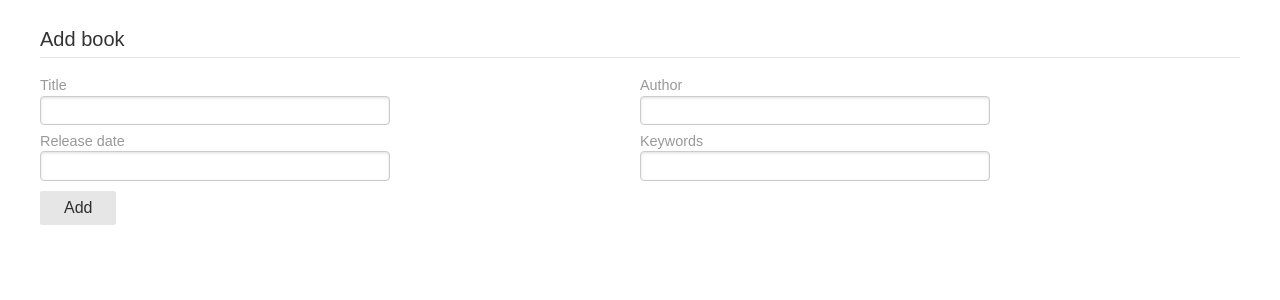
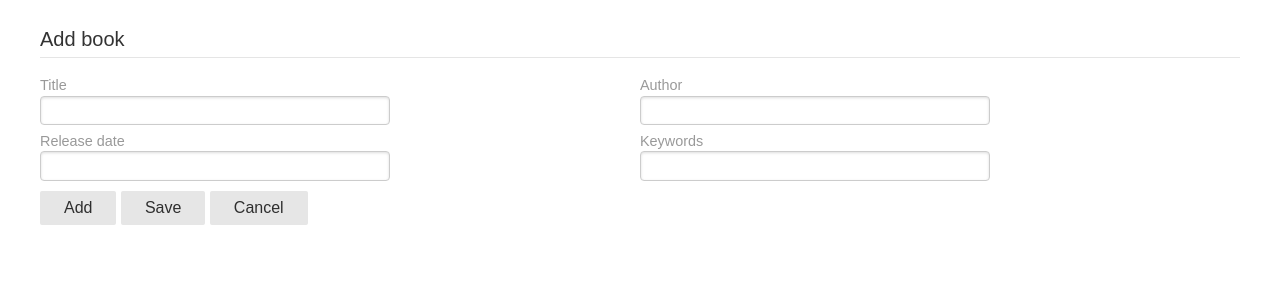
Before and after one commit to dheerosaur/bibliothek, a Django app: page / in a window 1280 px wide. Shown: the part 58-358 px from the top of the page. Run offline with Django 3.2, Linux system fonts and the light colour scheme.

Commit message:
Add edit functionality to Book and Library views

```diff
--- a/public/js/views/book.js
+++ b/public/js/views/book.js
@@ -4,6 +4,7 @@ app.BookView = Backbone.View.extend({
   tagName: 'div',
 
   events: {
+    'click .edit': 'editBook',
     'click .delete': 'deleteBook'
   },
 
@@ -12,11 +13,17 @@ app.BookView = Backbone.View.extend({
   template: _.template( $('#bookTemplate').html() ),
 
   initialize: function () {
+    this.listenTo(this.model, 'edit:done', this.render);
   },
 
   render: function () {
     this.$el.html( this.template(this.model.toJSON()) );
     return this;
+  },
+
+  editBook: function () {
+    app.activeBook = this.model;
+    this.model.trigger('edit');
   },
 
   deleteBook: function () {
--- a/public/js/views/library.js
+++ b/public/js/views/library.js
@@ -4,7 +4,9 @@ app.LibraryView = Backbone.View.extend({
   el: '#books',
 
   events: {
-    'click #add':   'addBook',
+    'click #add':     'addBook',
+    'click #save':    'saveEdit',
+    'click #cancel':  'cancelEdit'
   },
 
   initialize: function (initialBooks) {
@@ -13,6 +15,7 @@ app.LibraryView = Backbone.View.extend({
 
     this.listenTo(this.books, 'reset', this.render);
     this.listenTo(this.books, 'add', this.renderBook);
+    this.listenTo(this.books, 'edit', this.startEdit);
 
     this.books.fetch({reset: true});
 
@@ -30,19 +33,40 @@ app.LibraryView = Backbone.View.extend({
     this.$list.append(bookView.render().el);
   },
 
-  addBook: function (e) {
-    e.preventDefault();
-
+  getFormData: function () {
     var formData = {};
-
     $('#addBook div').children('input').each(function (i, el) {
       var val = $(el).val();
       if ( val != '') {
         formData[el.id] = val;
       }
     });
-
-    this.books.create(formData, {wait: true});
+    return formData;
   },
 
+  addBook: function (e) {
+    e.preventDefault();
+    this.books.create(this.getFormData(), {wait: true});
+  },
+
+  startEdit: function () {
+    var book = app.activeBook;
+    this.$('.buttons').addClass('editing');
+    this.$('form input#title').val(book.get('title'));
+    this.$('form input#author').val(book.get('author'));
+  },
+
+  saveEdit: function (e) {
+    e.preventDefault();
+    app.activeBook.save(this.getFormData());
+    app.activeBook.trigger('edit:done');
+  },
+
+  cancelEdit: function (e) {
+    e.preventDefault()
+    app.activeBook = null;
+    this.$('form input').val('');
+    this.$('.buttons').removeClass('editing');
+  }
+
 });
--- a/templates/index.html
+++ b/templates/index.html
@@ -27,9 +27,10 @@
             <label for="coverImage">CoverImage</label>
             <input id="coverImage" type="file" name="cover"/>
           </div>
-          <div class="pure-u-1-2">
+          <div class="pure-u-1-2 buttons">
             <button class="pure-button" id="add">Add</button>
-            <button class="pure-button hide" id="cancel">Cancel</button>
+            <button class="pure-button" id="save">Save</button>
+            <button class="pure-button" id="cancel">Cancel</button>
           </div>
         </div>
       </fieldset>
```
